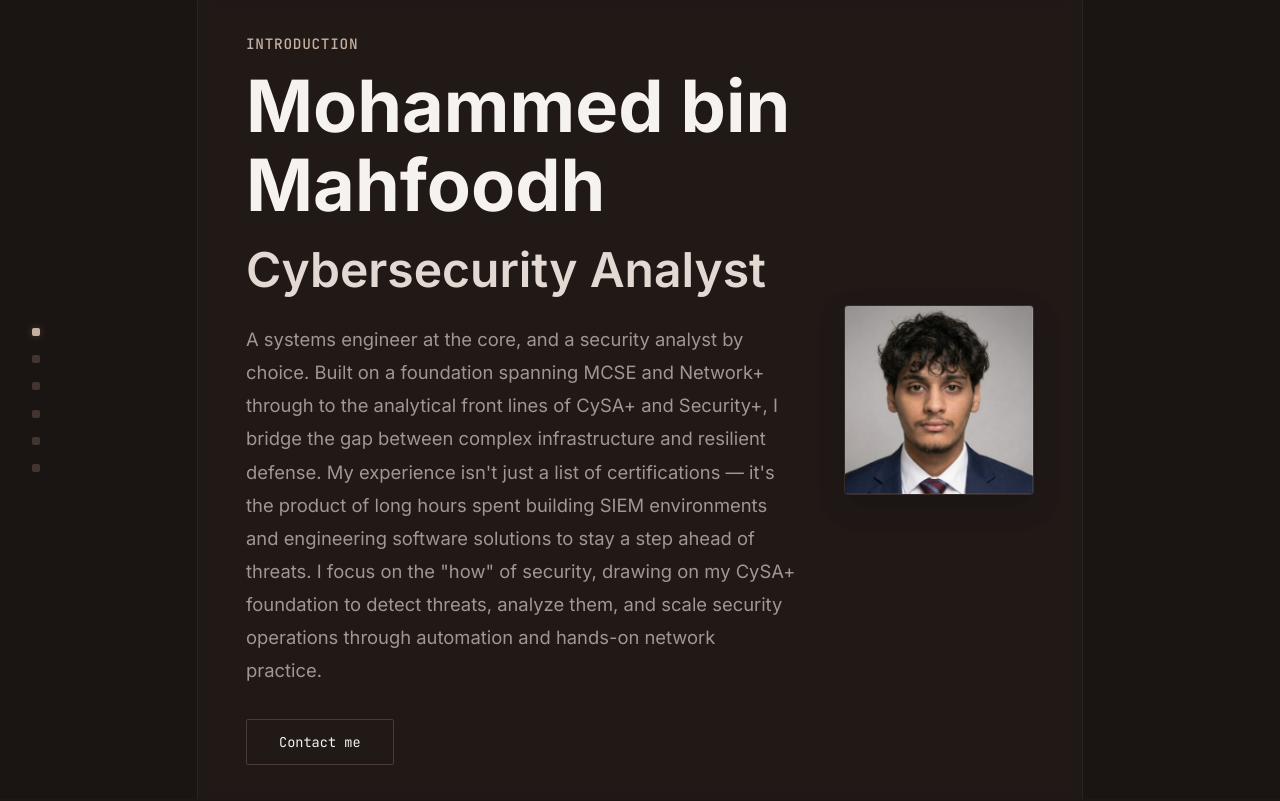
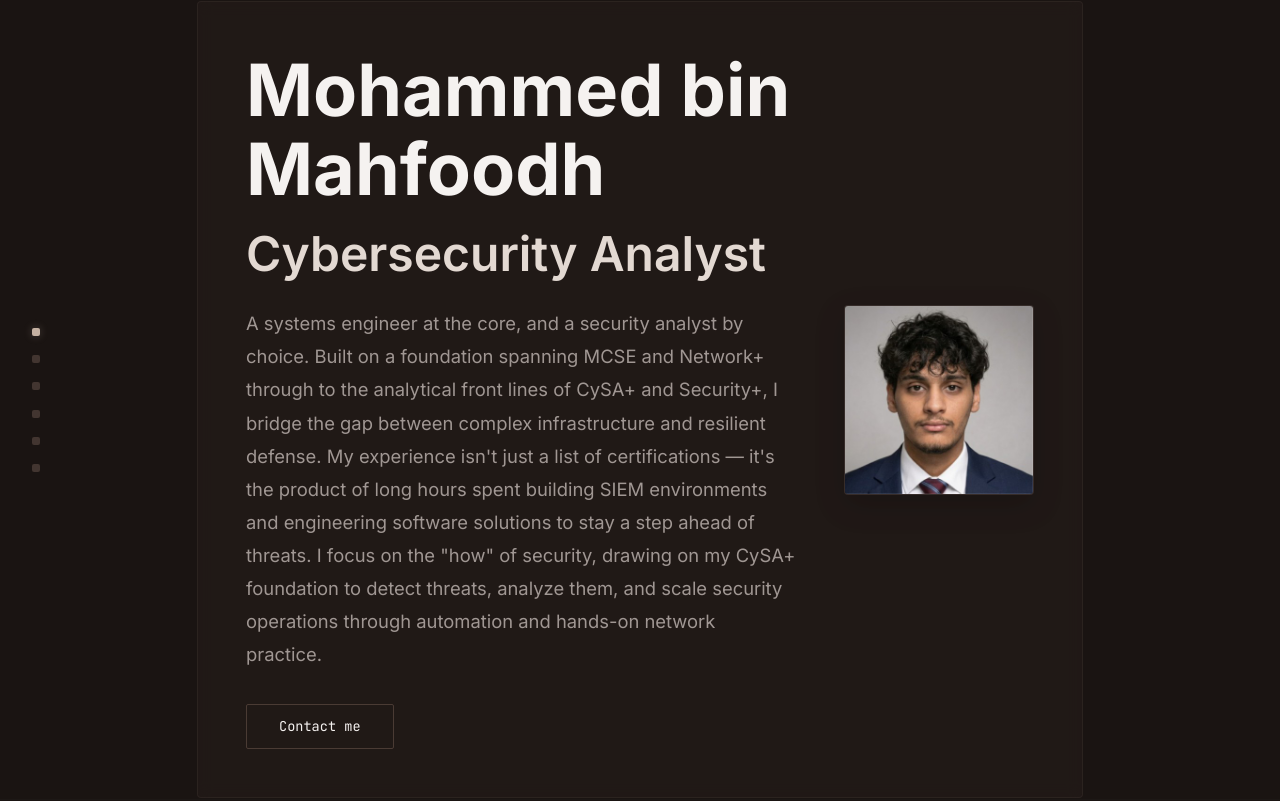
Before and after one commit to mohammedbimahfoodh/my-portfolio_v2, a plain HTML site: page index.html in a window 1280 px wide. Shown: the top 801 px of the page. Drawn offline with Linux system fonts and the light colour scheme.

Commit message:
Remove 'Introduction' heading from hero section
Removed the 'Introduction' heading from the hero section.

```diff
--- a/index.html
+++ b/index.html
@@ -28,7 +28,6 @@
         <div class="container">
             <div class="glass-panel hero-wrap">
                 <div class="hero-text">
-                    <h3>Introduction</h3>
                     <h1>Mohammed bin Mahfoodh</h1>
                     <h2>Cybersecurity Analyst</h2>
                     <p class="lead">
```
